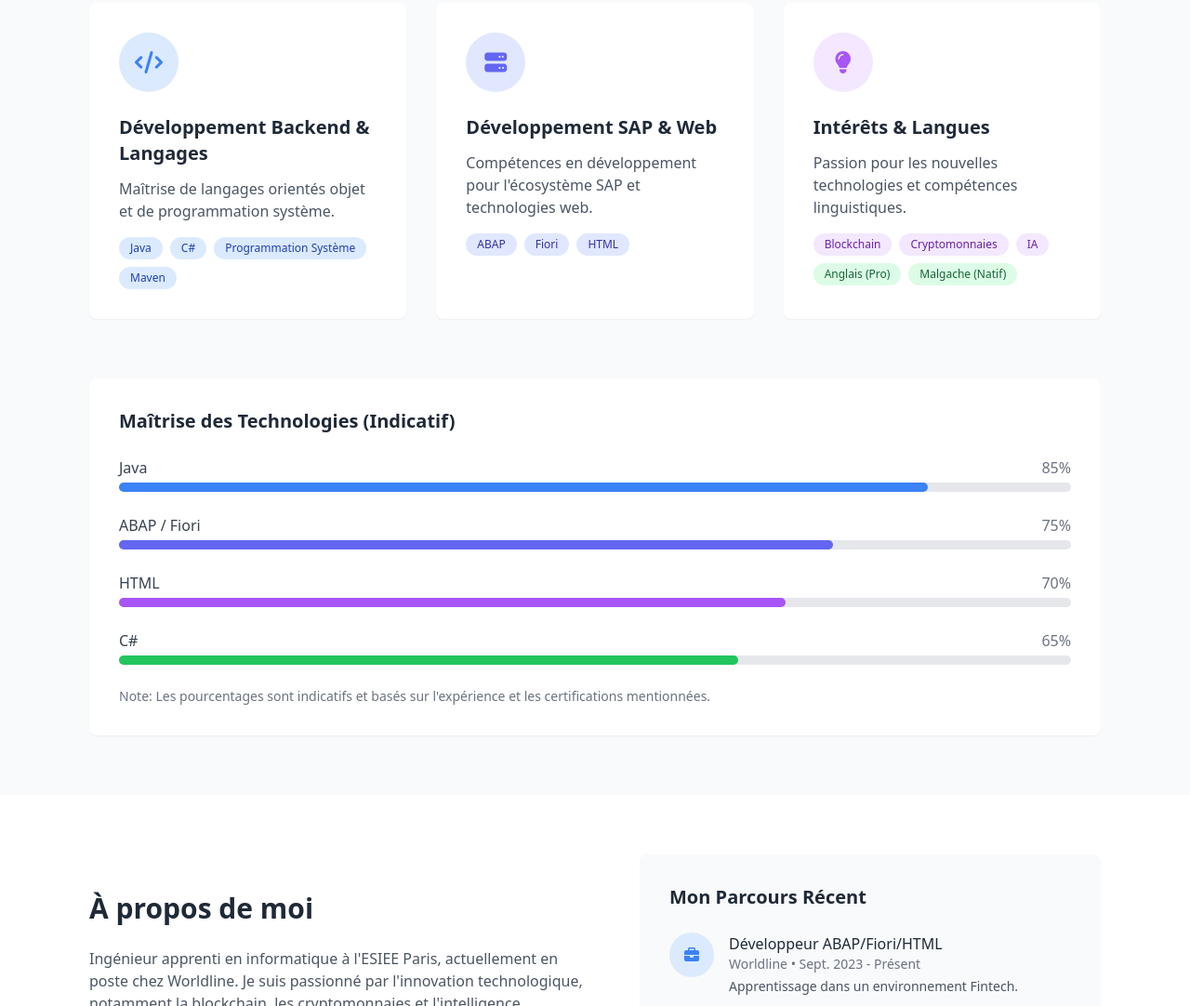
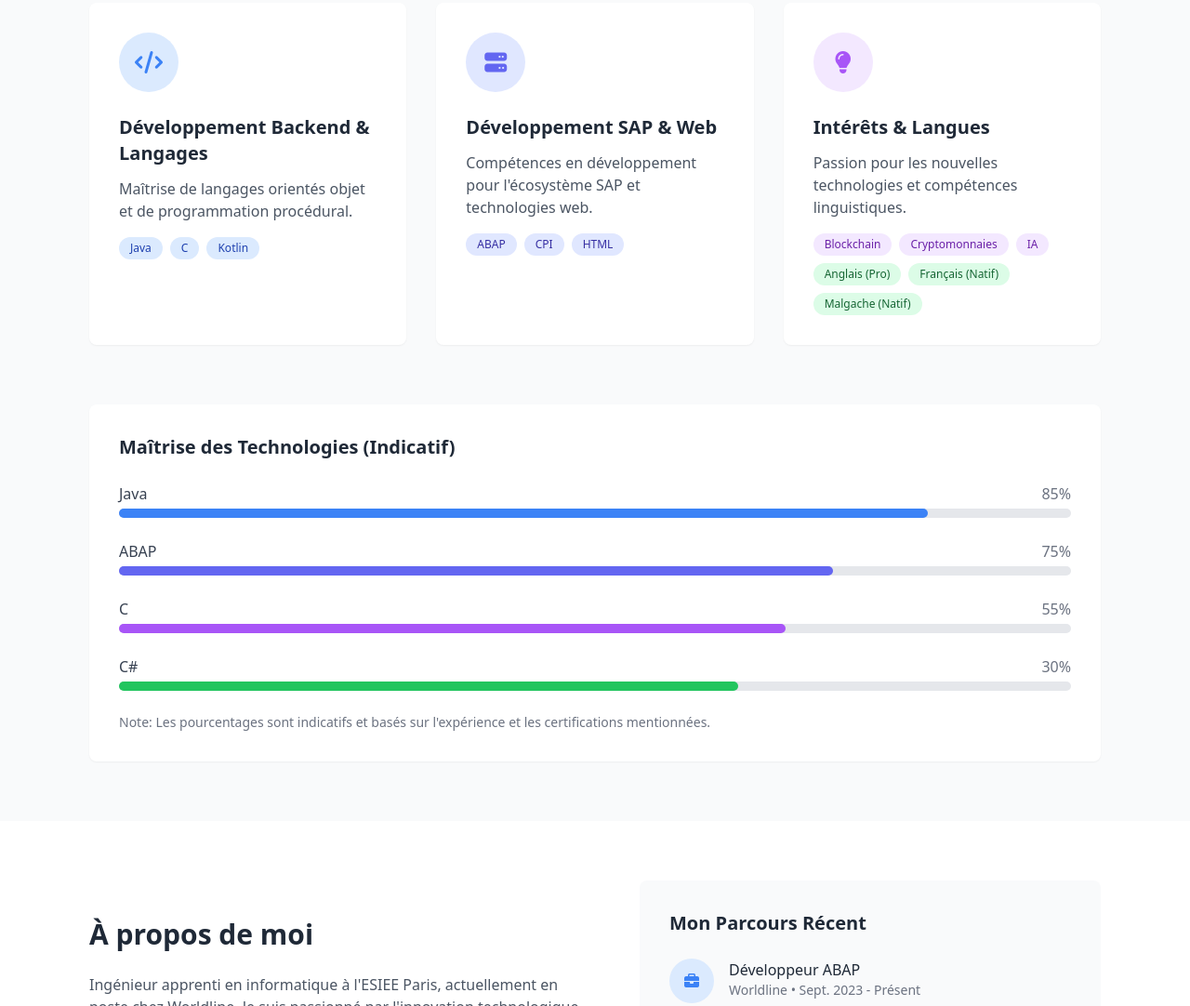
Before and after one commit to Whitemes/portfolio-ramananjatovo, a plain HTML site: page index.html in a window 1280 px wide. Shown: the part 1667-2749 px from the top of the page at 93% size. Drawn offline with nearby package versions, Linux system fonts and the light colour scheme.

Commit message:
Modif texte

```diff
--- a/index.html
+++ b/index.html
@@ -139,8 +139,7 @@
                         <p class="text-gray-600 mb-4">Contribution au développement et à la maintenance d'applications dans l'environnement SAP.</p>
                         <div class="flex flex-wrap gap-2 mb-4">
                             <span class="bg-blue-100 text-blue-800 text-xs px-3 py-1 rounded-full">ABAP</span>
-                            <span class="bg-indigo-100 text-indigo-800 text-xs px-3 py-1 rounded-full">Fiori</span>
-                            <span class="bg-purple-100 text-purple-800 text-xs px-3 py-1 rounded-full">HTML</span>
+                            <span class="bg-indigo-100 text-indigo-800 text-xs px-3 py-1 rounded-full">SAP CPI</span>
                         </div>
                         <a href="#" class="text-blue-500 font-medium hover:text-blue-700">Plus de détails →</a>
                     </div>
@@ -196,12 +195,11 @@
                         <i class="fas fa-code text-blue-500 text-2xl"></i>
                     </div>
                     <h3 class="text-xl font-semibold text-gray-800 mb-3">Développement Backend & Langages</h3>
-                    <p class="text-gray-600 mb-4">Maîtrise de langages orientés objet et de programmation système.</p>
+                    <p class="text-gray-600 mb-4">Maîtrise de langages orientés objet et de programmation procédural.</p>
                     <div class="flex flex-wrap gap-2">
                         <span class="bg-blue-100 text-blue-800 text-xs px-3 py-1 rounded-full">Java</span>
-                        <span class="bg-blue-100 text-blue-800 text-xs px-3 py-1 rounded-full">C#</span>
-                        <span class="bg-blue-100 text-blue-800 text-xs px-3 py-1 rounded-full">Programmation Système</span>
-                         <span class="bg-blue-100 text-blue-800 text-xs px-3 py-1 rounded-full">Maven</span>
+                        <span class="bg-blue-100 text-blue-800 text-xs px-3 py-1 rounded-full">C</span>
+                        <span class="bg-blue-100 text-blue-800 text-xs px-3 py-1 rounded-full">Kotlin</span>
                     </div>
                 </div>
 
@@ -213,7 +211,7 @@
                     <p class="text-gray-600 mb-4">Compétences en développement pour l'écosystème SAP et technologies web.</p>
                     <div class="flex flex-wrap gap-2">
                         <span class="bg-indigo-100 text-indigo-800 text-xs px-3 py-1 rounded-full">ABAP</span>
-                        <span class="bg-indigo-100 text-indigo-800 text-xs px-3 py-1 rounded-full">Fiori</span>
+                        <span class="bg-indigo-100 text-indigo-800 text-xs px-3 py-1 rounded-full">CPI</span>
                         <span class="bg-indigo-100 text-indigo-800 text-xs px-3 py-1 rounded-full">HTML</span>
                     </div>
                 </div>
@@ -228,6 +226,7 @@
                         <span class="bg-purple-100 text-purple-800 text-xs px-3 py-1 rounded-full">Cryptomonnaies</span>
                         <span class="bg-purple-100 text-purple-800 text-xs px-3 py-1 rounded-full">IA</span>
                         <span class="bg-green-100 text-green-800 text-xs px-3 py-1 rounded-full">Anglais (Pro)</span>
+                        <span class="bg-green-100 text-green-800 text-xs px-3 py-1 rounded-full">Français (Natif)</span>
                         <span class="bg-green-100 text-green-800 text-xs px-3 py-1 rounded-full">Malgache (Natif)</span>
                     </div>
                 </div>
@@ -246,22 +245,22 @@
                     </div>
                     <div>
                         <div class="flex justify-between mb-1">
-                            <span class="text-gray-700">ABAP / Fiori</span>
+                            <span class="text-gray-700">ABAP</span>
                             <span class="text-gray-500">75%</span> </div>
                         <div class="w-full bg-gray-200 rounded-full h-2.5">
                             <div class="bg-indigo-500 h-2.5 rounded-full" style="width: 75%"></div> </div>
                     </div>
                     <div>
                         <div class="flex justify-between mb-1">
-                            <span class="text-gray-700">HTML</span>
-                             <span class="text-gray-500">70%</span> </div>
+                            <span class="text-gray-700">C</span>
+                             <span class="text-gray-500">55%</span> </div>
                         <div class="w-full bg-gray-200 rounded-full h-2.5">
                             <div class="bg-purple-500 h-2.5 rounded-full" style="width: 70%"></div> </div>
                     </div>
                     <div>
                         <div class="flex justify-between mb-1">
                             <span class="text-gray-700">C#</span>
-                            <span class="text-gray-500">65%</span> </div>
+                            <span class="text-gray-500">30%</span> </div>
                         <div class="w-full bg-gray-200 rounded-full h-2.5">
                             <div class="bg-green-500 h-2.5 rounded-full" style="width: 65%"></div> </div>
                     </div>
@@ -324,7 +323,7 @@
                                     </div>
                                 </div>
                                 <div>
-                                    <h4 class="font-medium text-gray-800">Développeur ABAP/Fiori/HTML</h4>
+                                    <h4 class="font-medium text-gray-800">Développeur ABAP</h4>
                                     <p class="text-sm text-gray-500 mb-1">Worldline • Sept. 2023 - Présent</p>
                                     <p class="text-gray-600 text-sm">Apprentissage dans un environnement Fintech.</p>
                                 </div>
```
